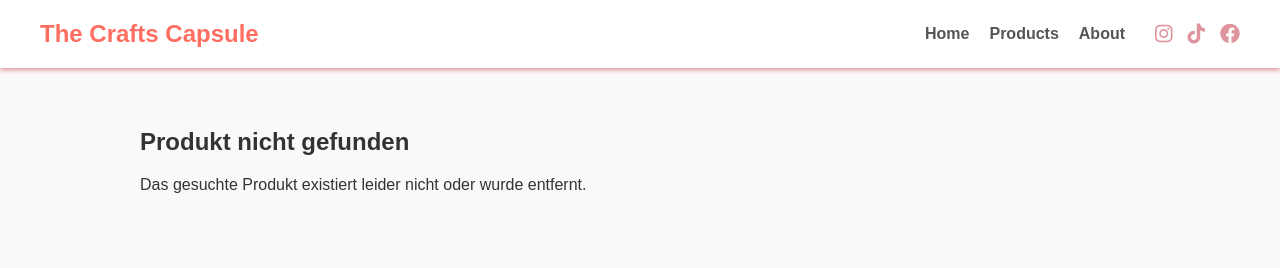
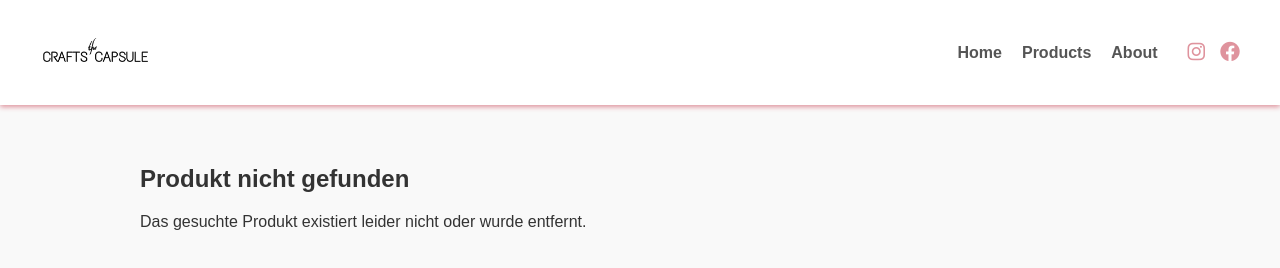
Before and after one commit to Hat3rsGonnaFlame/TheCraftsCapsule, a plain HTML site: page detail.html in a window 1280 px wide. Drawn offline with Linux system fonts and the light colour scheme.

Commit message:
added logo to header and favicon icon

```diff
--- a/detail.html
+++ b/detail.html
@@ -4,6 +4,9 @@
     <meta charset="UTF-8">
     <meta name="viewport" content="width=device-width, initial-scale=1.0">
     <title>Product details</title>
+
+    <link rel="icon" type="image/png" href="pictures/favicon.png">
+
 
     <!--FontAwesome for Icons-->
     <link rel="stylesheet" href="https://cdnjs.cloudflare.com/ajax/libs/font-awesome/6.4.0/css/all.min.css">
@@ -77,12 +80,24 @@
             background: white;
             border-radius: 8px;
         }
+        .logo-link {
+            display: inline-block;
+        }
+
+        .shop-logo {
+            height: 65px;
+            width: auto;
+            display: block;
+            object-fit: contain;
+        }
     </style>
 </head>
 <body>
 
     <header>
-        <a href="index.html" class="logo">The Crafts Capsule</a>
+        <a href="index.html" class="logo-link">
+            <img src="pictures/logo.png" class="shop-logo">
+        </a>
         <nav>
             <ul>
                 <li><a href="index.html">Home</a></li>
@@ -91,7 +106,6 @@
             </ul>
             <div class="social-icons">
                 <a href="https://www.instagram.com/thecraftscapsule?stkn=MWFhNGdieDB6Z3E2cg==" target="_blank"><i class="fa-brands fa-instagram"></i></a>
-                <a href="https://tiktok.com" target="_blank"><i class="fa-brands fa-tiktok"></i></a>
                 <a href="" target="_blank" title="Facebook"><i class="fa-brands fa-facebook"></i></a>
             </div>
         </nav>
```
Also changed, not shown: index.html (+14 -1 lines), pictures/favicon.png (added), pictures/logo.png (added).
